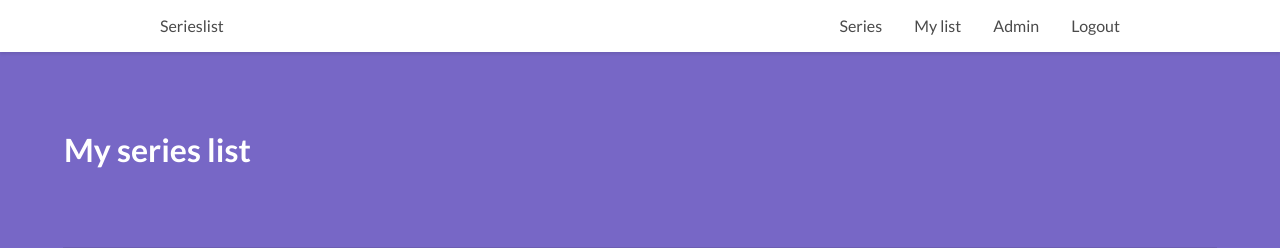
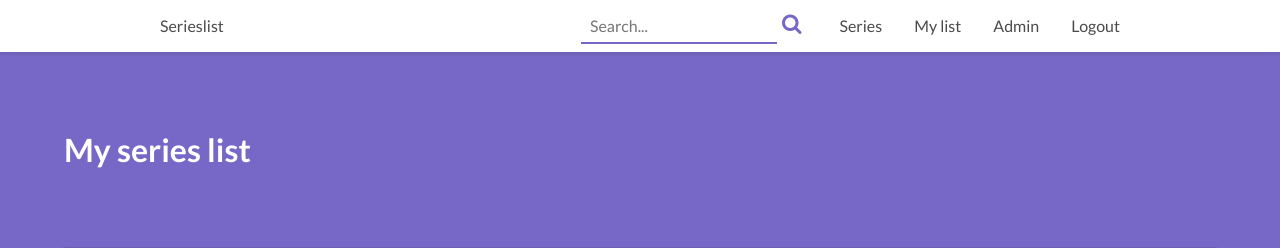
Before and after one commit to JoosepAlviste/serieslist, a Laravel app: page /list in a window 1280 px wide. Shown: the top 248 px of the page. Run offline with Laravel 8, Linux system fonts and the light colour scheme; a user stored in the database is signed in; data comes from the database, SQL or seed files in the repository; data that the repository does not hold is empty; settings files or empty folders that the repository lacks are supplied; parts of the project's set-up code (start-up, migrations or seed data) failed here and were passed over.

Commit message:
Search, some style fixes

```diff
--- a/resources/assets/sass/app.sass
+++ b/resources/assets/sass/app.sass
@@ -91,3 +91,21 @@
 
 .series-list__container
   margin-top: -8em
+
+
+// Search
+
+.search__field.has-addons:first-child
+  .search__input.input
+    border: none
+    border-bottom: 2px $primary solid
+    border-radius: 0
+
+.search__button
+  background: transparent
+  border: none
+  color: $primary
+
+.search__input
+  box-shadow: none
+  color: $primary
--- a/resources/views/layouts/navigation.blade.php
+++ b/resources/views/layouts/navigation.blade.php
@@ -14,6 +14,25 @@
         <div class="navbar-menu" id="navbar">
 
             <div class="navbar-end">
+                <div class="navbar-item">
+                    <form action="/search" method="get">
+                        <div class="field has-addons search__field">
+                            <div class="control">
+                                <input class="input search__input"
+                                       name="q"
+                                       type="text"
+                                       placeholder="Search..."
+                                       value="{{ request()->input('q', '') }}">
+                            </div>
+                            <div class="control">
+                                <button class="search__button">
+                                    <span class="fa fa-search"></span>
+                                </button>
+                            </div>
+                        </div>
+                    </form>
+                </div>
+
                 <a class="navbar-item {{ Request::is('series') ? 'is-active' : '' }}" href="{{ url('series') }}">
                     Series
                 </a>
--- a/routes/web.php
+++ b/routes/web.php
@@ -77,3 +77,12 @@ Auth::routes();
 
 Route::get('/', 'PagesController@welcome');
 Route::get('home', 'PagesController@home')->name('home')->middleware('auth');
+
+
+/*
+|--------------------------------------------------------------------------
+| Search
+|--------------------------------------------------------------------------
+*/
+
+Route::get('search', 'SearchController@index');
```
Also changed, not shown: app/Http/Controllers/SearchController.php (added, +32 -0 lines), resources/assets/js/components/list/SeriesList.vue (+6 -2 lines), resources/views/episodes/show.blade.php (+6 -4 lines), resources/views/search/index.blade.php (added, +64 -0 lines), tests/Feature/SearchTest.php (added, +64 -0 lines), public/css/app.css, public/js/list.js.
